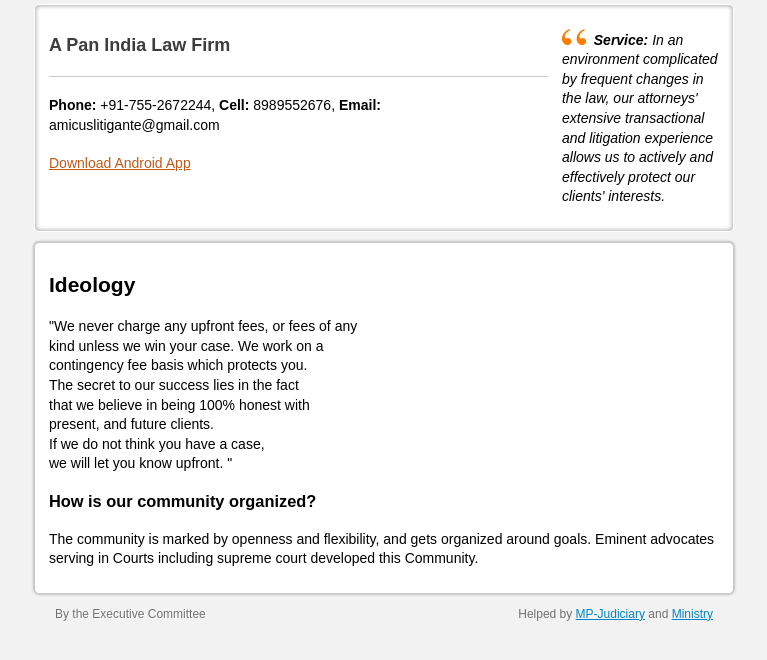
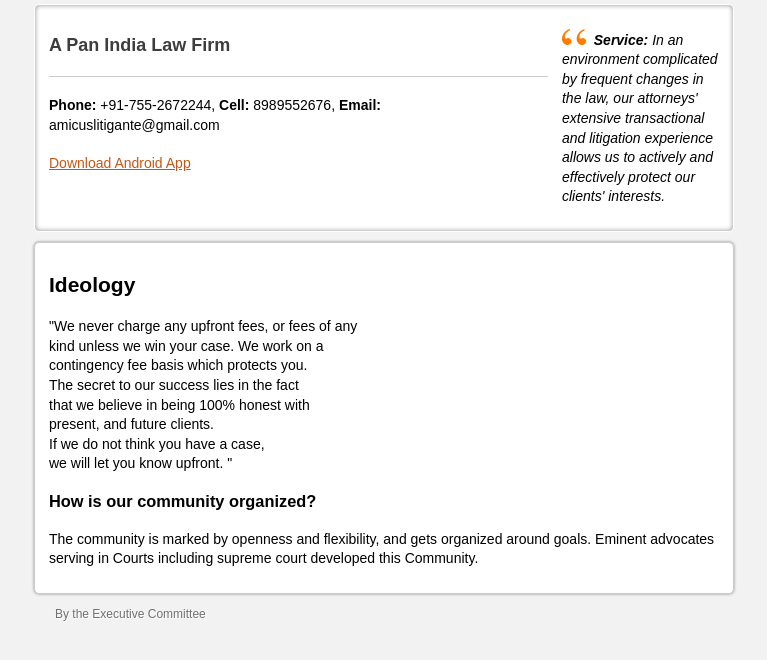
Before and after one commit to amicuslitigante/amicuslitigante.github.io, a plain HTML site: page index.html in a window 1280 px wide. Shown: the part 184-844 px from the top of the page, without its empty margins (256-1023 px from the left). Drawn offline with Linux system fonts and the light colour scheme.

Commit message:
Update index.html

```diff
--- a/index.html
+++ b/index.html
@@ -85,9 +85,7 @@ effectively protect our clients' interests.
 			By the Executive Committee
 		</div>
       		<nav class="menu_bottom">
-        		<ul>
-          		<li>Helped by <a title="" href="">MP-Judiciary</a> and <a title="" href="">Ministry</a></li>
-        		</ul>
+
       		</nav>
     </footer>
 
```
